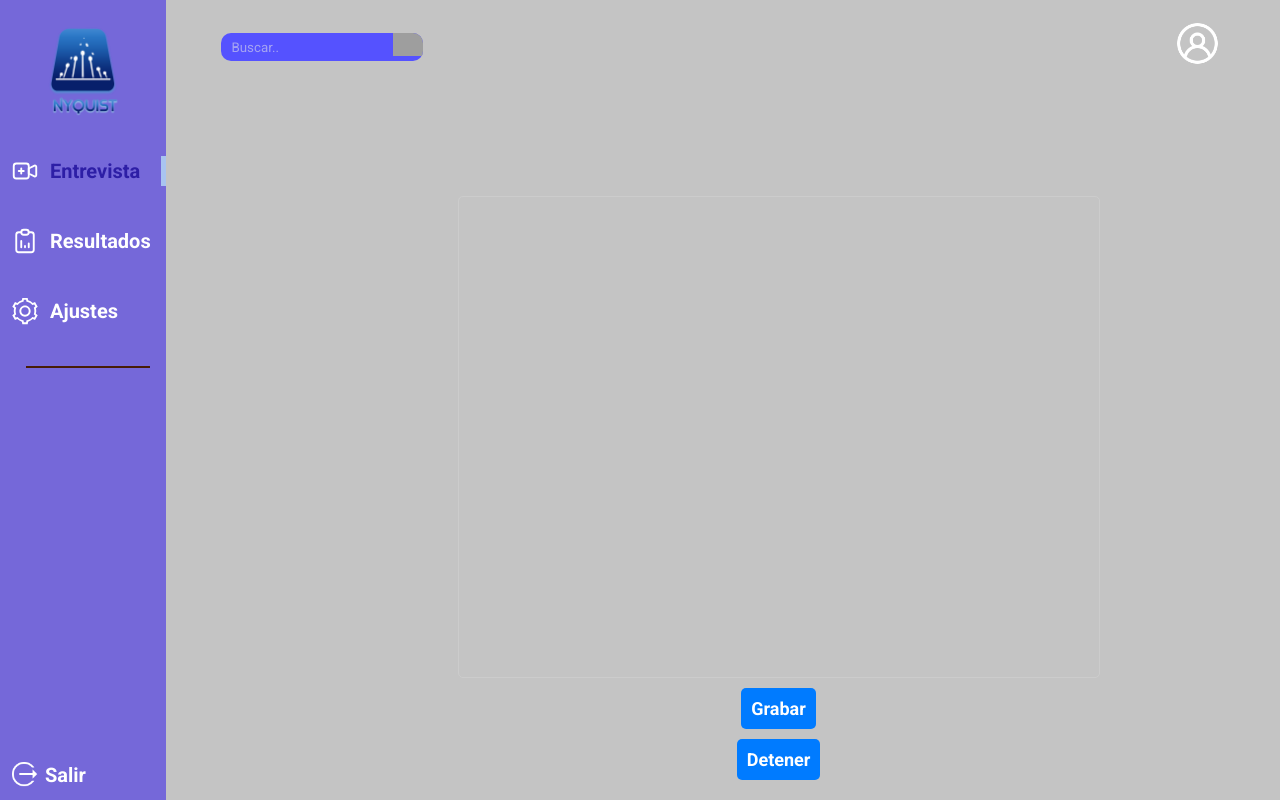
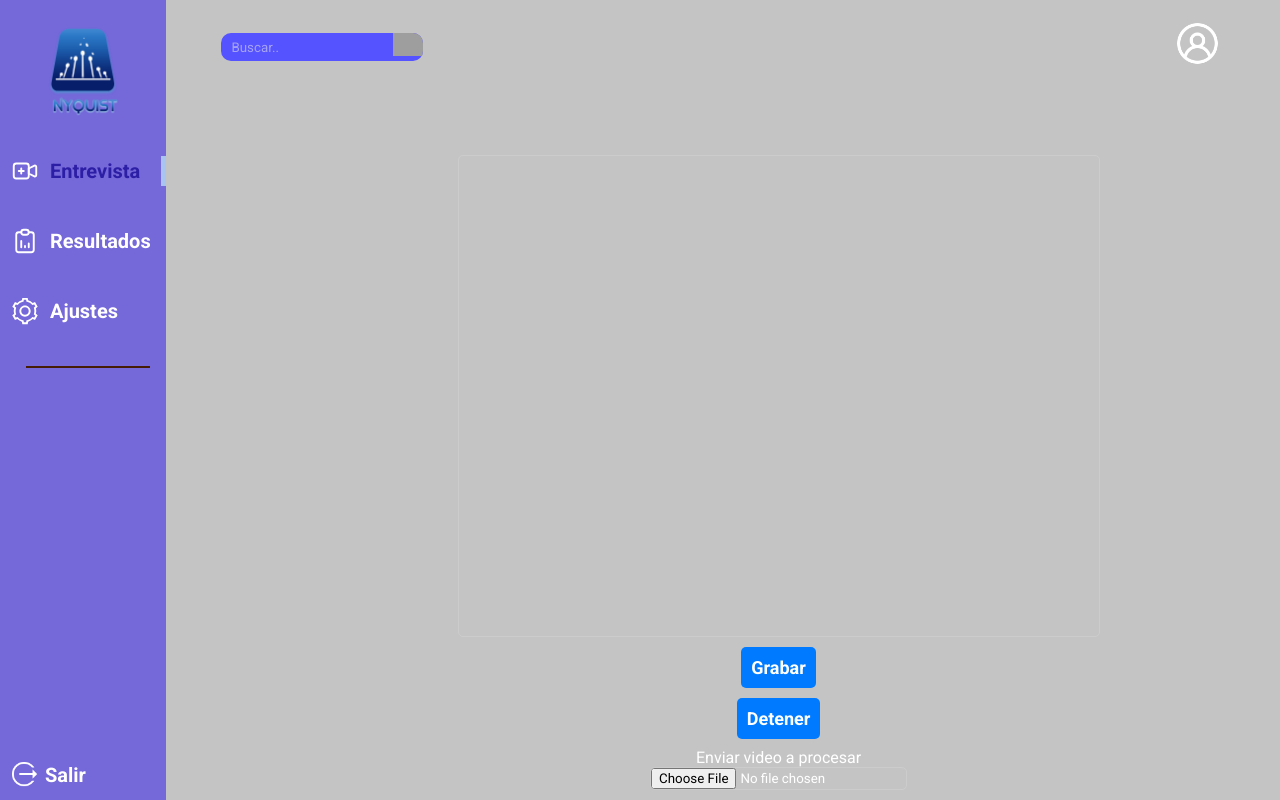
Before and after one commit to juanma7809/prueba_web_Audio, a Django app: page / in a window 1280 px wide. Run offline with Django 3.2, Linux system fonts and the light colour scheme; grey boxes are pictures that could not be loaded.

Commit message:
input video

```diff
--- a/frontend/templates/index.html
+++ b/frontend/templates/index.html
@@ -66,6 +66,10 @@
                             <video id="video" width="640" height="480"></video>
                             <button id="boton-grabar">Grabar</button>
                             <button id="boton-detener">Detener</button>
+                            <form action="#" method="post">
+                                <label for="video">Enviar video a procesar</label>
+                                <input type="file" id="video" accept="video/*">
+                            </form>
                             <script src="{% static 'index.js' %}"></script>
                         </div>
                     </div>
```
